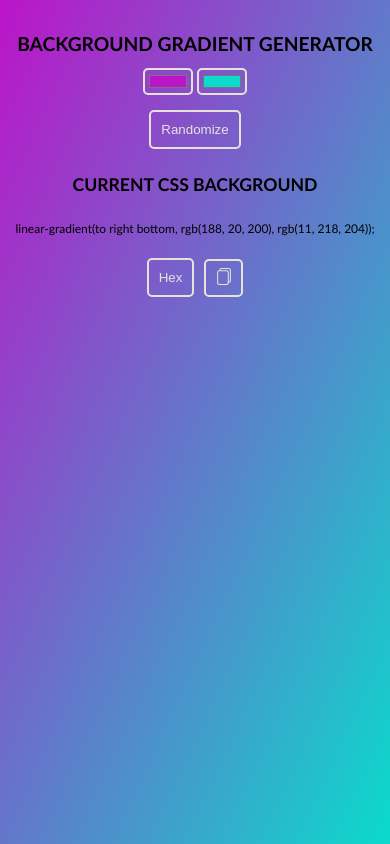
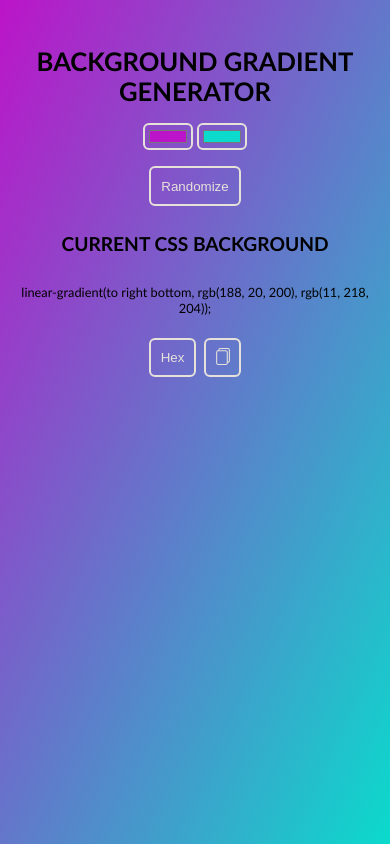
Before and after one commit to MarceloLopezS/gradientGenerator, a plain HTML site: page index.html in a window 390 px wide. Drawn offline with nearby package versions, Linux system fonts and the light colour scheme.

Commit message:
Rework CSS
Media queries not needed for responsiveness, instead replaced with
modern features.

```diff
--- a/style.css
+++ b/style.css
@@ -3,6 +3,8 @@ html {
     margin: 0;
 }
 body {
+    font-size: clamp(0.8rem, 1.5vw, 1.2rem);
+    text-align: center;
     margin: 0;
     font-family: 'Trebuchet MS', 'Lucida Sans Unicode', 'Lucida Grande', 'Lucida Sans', Arial, sans-serif;
 }
@@ -11,14 +13,14 @@ h1, h2 {
 }
 button, input[type=color] {
     background: transparent;
-    border: 2px #e6e2da solid;
+    border: 0.2em #e6e2da solid;
     color: #e6e2da;
 }
 button {
     outline: none;
     cursor: pointer;
-    padding: 10px;
-    border-radius: 5px;
+    padding: 0.8em;
+    border-radius: 0.45em;
 }
 button:hover, input[type=color]:hover {
     background-color: #e6e2da3f;
@@ -28,33 +30,23 @@ p + div {
     flex-flow: row wrap;
     align-items: center;
     justify-content: center;
-    margin-top: 10px;
-}
-.material-symbols-outlined {
-  font-variation-settings:
-  'FILL' 0,
-  'wght' 250,
-  'GRAD' 0,
-  'opsz' 48
+    margin-top: 0.6rem;
 }
 .container {
-    width: 100%;
-    display: flex;
-    flex-flow: column wrap;
-    align-items: center;
-    justify-content: center;
-    margin-top: 5%;
+    display: grid;
+    place-items: center;
+    margin: 1.8rem 1rem;
 }
 #color1, #color2 {
-    border-radius: 5px;
+    border-radius: 0.45em;
     cursor: pointer;
 }
 #randomizer {
-    margin: 15px 0 10px 0;
+    margin: 1rem 0 0.6rem 0;
 }
 #copyToClipboard {
-    padding: 7.4px 9px;
-    margin-left: 10px;
+    padding: 0.57em 0.6em;
+    margin-left: 0.5rem;
 }
 .tooltip {
     position: relative;
@@ -65,42 +57,19 @@ p + div {
     opacity: 0;
 }
 .tooltip .tooltiptext {
-    width: 80px;
     background-color: #e6e2da67;
     color: #e6e2da;
     text-align: center;
-    border-radius: 6px;
-    padding: 5px;
+    border-radius: 0.3em;
+    padding: 0.4em;
     position: absolute;
     z-index: 1;
     bottom: -100%;
-    left: 62%;
+    left: 96%;
     margin-left: -75px;
     opacity: 0;
     transition: opacity 0.2s;
 }
 #toggleFormat {
-    padding: 10px;
+    padding: 0.75em;
 }
-@media (max-width: 630px){
-    h1 {
-        font-size: 1.5em;
-    }
-    h2 {
-        font-size: 1.3em;
-    }
-    #currentCSS {
-        font-size: 0.85em;
-    }
-}
-@media (max-width: 500px){
-    h1 {
-        font-size: 1.2em;
-    }
-    h2 {
-        font-size: 1.1em;
-    }
-    #currentCSS {
-        font-size: 0.75em;
-    }
-}
```
